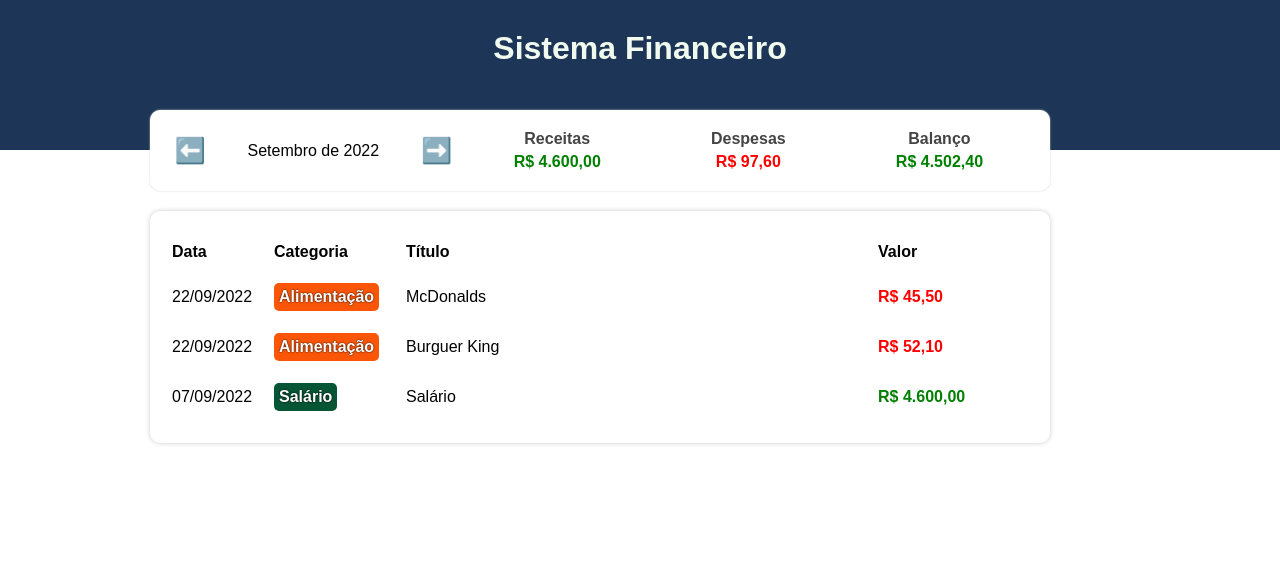
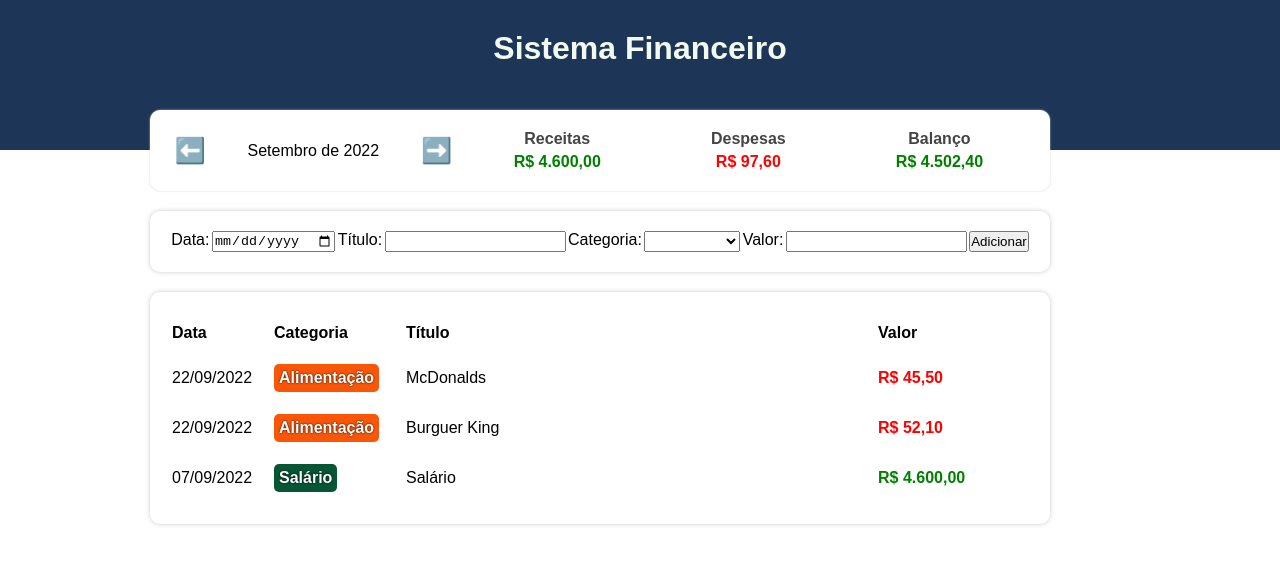
Before and after one commit to guisaoncella/react-finance, a React (Vite) app: page / in a window 1280 px wide. Shown: the top 564 px of the page. Built offline with nearby package versions, Linux system fonts and the light colour scheme.

Commit message:
:sparkles: feat: add new item

```diff
--- a/src/App.tsx
+++ b/src/App.tsx
@@ -6,6 +6,7 @@ import { filterListByMonth, getCurrentMonth } from "./util/dateFilter";
 import { TableArea } from "./components/TableArea";
 import { InfoArea } from "./components/InfoArea";
 import { categories } from "./data/categories";
+import { InputArea } from "./components/InputArea";
 
 const App = () => {
     const [list, setList] = useState(items);
@@ -38,6 +39,12 @@ const App = () => {
         setCurrentMonth(newMonth);
     }
 
+    const handleAddItem = (item: Item) => {
+        const newList = [...list];
+        newList.push(item);
+        setList(newList);
+    }
+
     return(
         <Container>
             <Header>
@@ -50,6 +57,7 @@ const App = () => {
                     income={income}
                     expense={expense}
                 />
+                <InputArea onAddItem={handleAddItem}/>
                 <TableArea list={filteredList}/>
             </Body>
         </Container>
--- /dev/null
+++ b/src/components/InputArea/index.tsx
@@ -0,0 +1,66 @@
+import { Item } from "../../types/Item";
+import { Container } from "./styles";
+import {categories} from "../../data/categories";
+import { useState } from "react";
+
+type Props = {
+    onAddItem: (item: Item) => void
+}
+
+export const InputArea = ({onAddItem}: Props) => {
+    const [date, setDate] = useState(new Date());
+    const [category, setCategory] = useState('');
+    const [title, setTitle] = useState('');
+    const [value, setValue] = useState(0);
+
+    const handleAddItem = () => {
+        //verify null
+        if(!category || !title || !value || !Date.parse(date.toDateString())){
+            alert('Não é permitido campos em branco')
+            return
+        }
+
+        //verify positive value
+        if(value < 0){
+            alert('Não é permitido valor negativo')
+            return
+        }
+
+        let newItem: Item = {
+            date: date,
+            category: category,
+            title: title,
+            value: Math.trunc((value*100))
+        }
+        onAddItem(newItem);
+    }
+
+    const handleChangeDate = (value: string) => {
+        let [year, month, day] = value.split('-');
+        setDate(new Date(parseInt(year), parseInt(month) - 1, parseInt(day)))
+    }
+
+    return(
+        <Container>
+            <label htmlFor="date">Data: </label>
+            <input type='date' id="date" onChange={(e) => handleChangeDate(e.target.value)}/>
+
+            <label htmlFor="title">Título: </label>
+            <input type='text' id="title" onChange={(e) => setTitle(e.target.value)}/>
+
+            <label htmlFor="category">Categoria: </label>
+
+            <select name="Categoria" id="category" onChange={(e) => setCategory(e.target.value)}>
+                <option value=""></option>
+                { Object.entries(categories).map((t,k) =>
+                    <option key={k} value={t[0]}>{t[1].title}</option>)
+                }
+            </select>
+
+            <label htmlFor="value">Valor: </label>
+            <input type='number' id="value" min={0} step={0.1} onChange={(e) => setValue(parseFloat(e.target.value))}/>
+
+            <button onClick={handleAddItem}>Adicionar</button>
+        </Container>
+    );
+}
--- /dev/null
+++ b/src/components/InputArea/styles.ts
@@ -0,0 +1,12 @@
+import styled from "styled-components";
+
+export const Container = styled.div`
+    background-color: #FFF;
+    box-shadow: 0px 0px 5px #CCC;
+    border-radius: 10px;
+    padding: 20px;
+    margin-top: 20px;
+    width: 900px;
+    display: flex;
+    justify-content: space-around;
+`;
```
